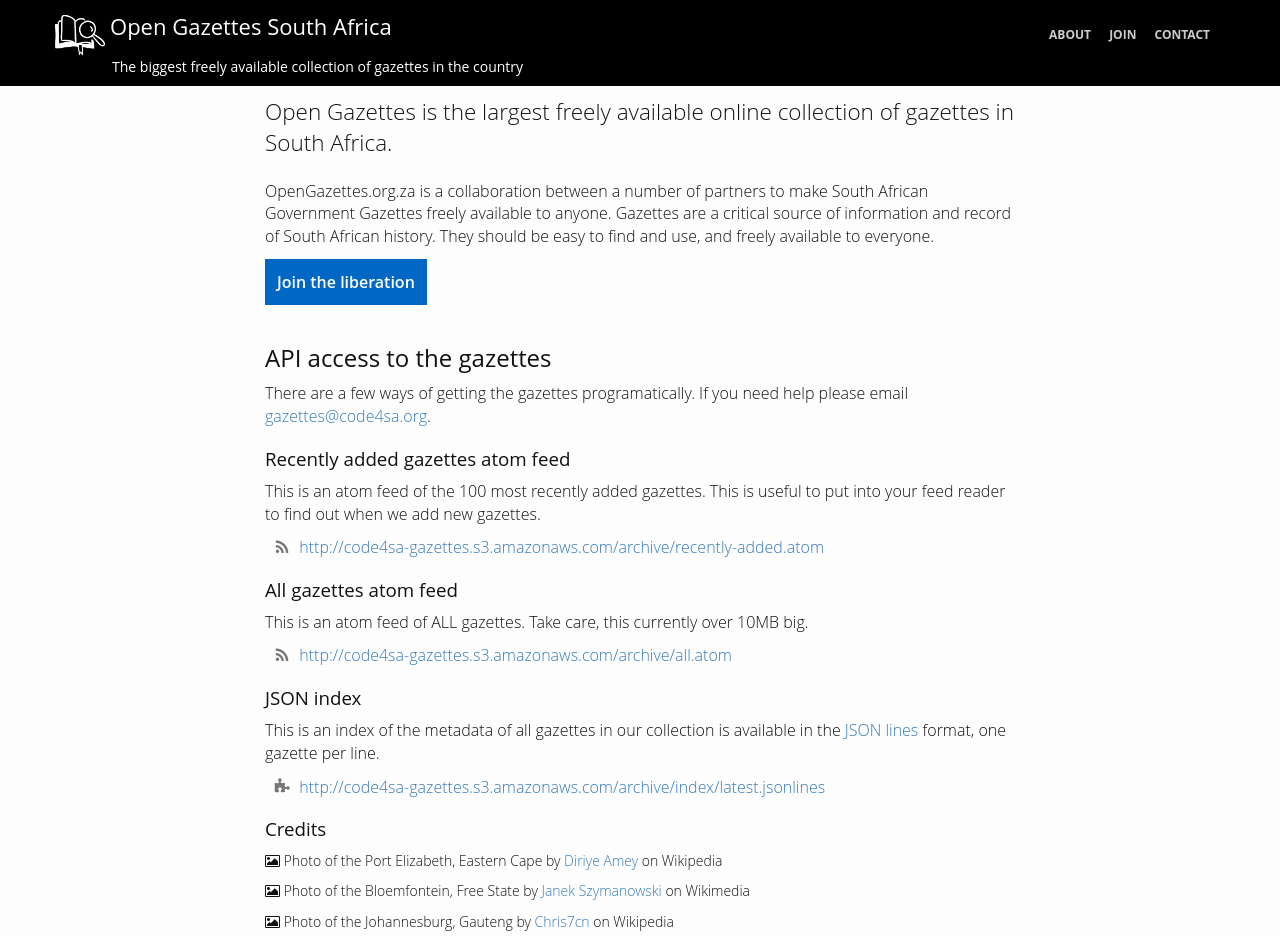
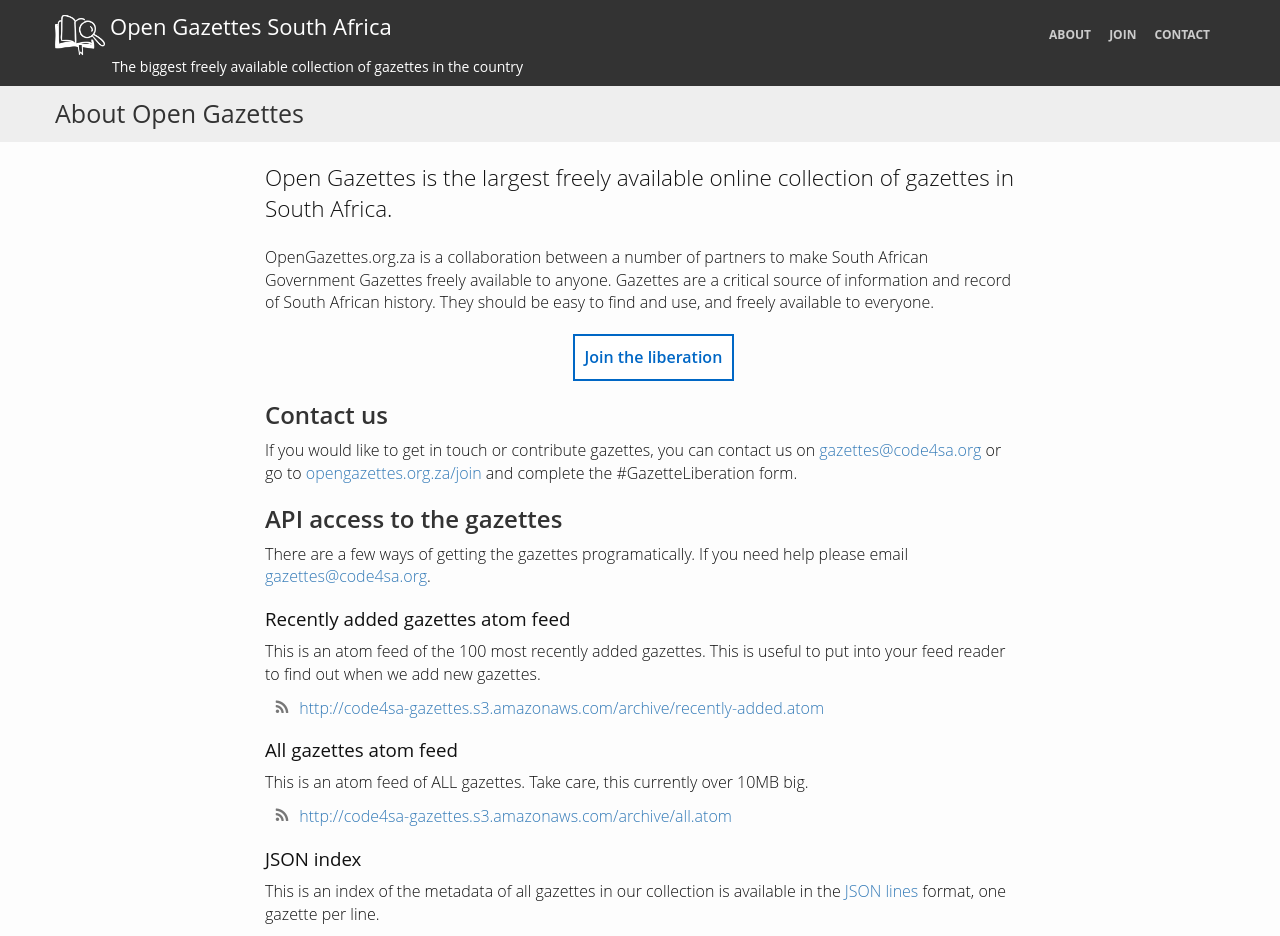
Before and after one commit to OpenUpSA/opengazettes, a Jekyll site: the page built from about.html, in a window 1280 px wide. Shown: the top 936 px of the page. Built offline with Jekyll 4.4.1, drawn with Linux system fonts in a browser that asks for light colours; comment, search, counter and statistics services are not loaded; some of the changed text lies outside the part shown.

Commit message:
full width footer, add page titles, update styles, reverse buttons, move contact on about page, move cta above button, position national gazettes button

```diff
--- a/_includes/footer.html
+++ b/_includes/footer.html
@@ -2,7 +2,7 @@
 
   <div class="container">
     <div class="row">
-      <div class="col-md-8 col-md-offset-2">
+      <div class="">
         <h2>{{ site.title }}</h2>
         <p>{{ site.description }}</p>
         <p class="footer-govprinters">
--- a/_includes/header.html
+++ b/_includes/header.html
@@ -34,4 +34,10 @@
     </div>
   -->
 
+  <div class="container">
+    <div class="page-tag">
+      <p>{{ page.pagetag }}</p>
+    </div>
+  </div>
+
 </header>
--- a/_includes/introduction.html
+++ b/_includes/introduction.html
@@ -3,8 +3,8 @@
 		<div class="img-center">
 			<div class="banner">
 				<img src="/img/banner_5.png" style="width:100%;" />
+				<p>Help us build the biggest collection of freely available gazettes in South Africa</p>
 				<a href="/join"><p class="join-title">#GazetteLiberation</p></a>
-				<p>Help us build the biggest collection of freely available gazettes in South Africa</p>
 			</div>
 		</div>
 	</div>
@@ -16,7 +16,7 @@
 	<h2>National Gazettes</h2>
 	<div>
 		<div class="row">
-			<div class="col-md-4"><a class="btn_p" href="/gazettes/ZA/"><button class="gazettes_nav_btn btn_nat" name="button"><span class="btn_text">Government Gazettes</span></button></a></div>
+			<div class="col-md-6 col-md-offset-3"><a class="btn_p" href="/gazettes/ZA/"><button class="gazettes_nav_btn btn_nat" name="button"><span class="btn_text">Government Gazettes</span></button></a></div>
 		</div>
 	</div>
 </div>
--- a/_sass/site.scss
+++ b/_sass/site.scss
@@ -5,18 +5,17 @@
 }
 
 button {
-    background-color: #0067c5;
-    border: none;
-    color: #ffffff;
+    background-color: #fff;
+    color: #0067c5;
+    border: 2px solid #0067c5;
     padding: 10px;
     font-weight:600;
-    border: 2px solid #0067c5;
 }
 
 button:hover {
-    background-color: #fff;
-    color: #0067c5;
+    background-color: #0067c5;
     border: 2px solid #0067c5;
+    color: #ffffff;
 }
 
 .text-standout {
@@ -29,7 +28,7 @@
     background-color: #eeeeee;
 
     .navbar {
-        background-color: #000000;
+        background-color: #333;
         margin-bottom: 10px;
     }
 
@@ -167,17 +166,31 @@
     }
 }
 
+h2, .h2 {
+    font-weight: 600;
+    color: #333;
+}
+
+.banner p {
+        font-size: 30px;
+        font-weight: 600;
+    }
+
 .introduction {
-    .banner p {
-        font-size: 30px;
-        font-weight: 700;
-    }
+
     margin-top: 30px;
     margin-bottom: 30px;
     .cta a {
         font-weight: 600;
         color: #0067c5;
     }
+}
+
+.page-tag {
+    font-size: 25px;
+    font-weight: 400;
+    color: #333;
+    margin-left: -15px;
 }
 
 .gazettes_nav {
@@ -271,9 +284,9 @@
 }
 
 .join-title {
-    background-color: #0067c5;
+    background-color: #fff;
     padding: 15px;
-    color: #fff;
+    color: #0067c5;
     font-weight: 700;
     font-size: 30px;
     width: 60%;
@@ -283,8 +296,8 @@
 }
 
 .join-title:hover {
-    background-color:#fff;
-    color: #0067c5;
+    background-color:#0067c5;
+    color: #fff;
     border: 2px solid #0067c5;
 }
 .banner a:hover {
@@ -294,6 +307,10 @@
 .join_intro {
     margin-top: 30px;
     margin-bottom: 30px;
+}
+
+.fa-picture-o {
+    color: #777777;
 }
 
 @media screen and (max-width: 768px) {
@@ -347,6 +364,7 @@
 // free-text article pages
 article {
     section {
-        margin-bottom: 40px;
+        margin-bottom: 20px;
+        margin-top: 20px;
     }
 }
--- a/about.html
+++ b/about.html
@@ -1,18 +1,28 @@
 ---
 layout: default
 title: About Open Gazettes
+pagetag: About Open Gazettes
 ---
 
 <div class="col-md-8 col-md-offset-2">
+<article class="about">
 
-<article class="about">
   <section>
       <p class="lead">Open Gazettes is the largest freely available online collection of gazettes in South Africa.</p>
+      <p>OpenGazettes.org.za is a collaboration between a number of partners to make South African Government Gazettes freely available to anyone. Gazettes are a critical source of information and record of South African history. They should be easy to find and use, and freely available to everyone.</p>
+  </section>
 
-    <p>OpenGazettes.org.za is a collaboration between a number of partners to make South African Government Gazettes freely available to anyone. Gazettes are a critical source of information and record of South African history. They should be easy to find and use, and freely available to everyone.</p>
+  <div class="container">
+    <div class="row">
+      <div class="col-md-6 col-md-offset-3">
+          <a href="/join"><button name="button">Join the liberation</button></a>
+      </div>
+    </div>
+  </div>
 
-    <a href="/join"><button name="button">Join the liberation</button></a>
-
+  <section>
+      <h2 id="contact-us">Contact us</h2>
+      <p>If you would like to get in touch or contribute gazettes, you can contact us on <a href="mailto:gazettes@code4sa.org"">gazettes@code4sa.org</a> or go to <a href="/join">opengazettes.org.za/join</a> and complete the #GazetteLiberation form.</p>
   </section>
 
   <section>
@@ -42,8 +52,11 @@
         <li><i class="fa fa-li fa-puzzle-piece text-muted"></i> <a href="http://code4sa-gazettes.s3.amazonaws.com/archive/index/latest.jsonlines">http://code4sa-gazettes.s3.amazonaws.com/archive/index/latest.jsonlines</a></li>
       </ul>
 
+  </section>
+
+  <section>
     <div class="credits">
-    <h3>Credits</h3>
+      <h2>Credits</h2>
       <p><i class="fa fa-picture-o" aria-hidden="true"></i> Photo of the Port Elizabeth, Eastern Cape by <a href="https://commons.wikimedia.org/wiki/File:South_Africa_-_Port_Elizabeth_(16277766870).jpg" target="_blank">Diriye Amey</a> on Wikipedia</p>
       <p><i class="fa fa-picture-o" aria-hidden="true"></i> Photo of the Bloemfontein, Free State by <a href="https://commons.wikimedia.org/wiki/File:9_2_302_0027-Vierde_Raadsaal-Bloemfontein-Front-s.jpg" target="_blank">Janek Szymanowski</a> on Wikimedia</p>
       <p><i class="fa fa-picture-o" aria-hidden="true"></i> Photo of the Johannesburg, Gauteng by <a href="https://en.wikipedia.org/wiki/File:Johannesburg_Skyline.jpg" target="_blank">Chris7cn</a> on Wikipedia</p>
--- a/join.html
+++ b/join.html
@@ -1,12 +1,18 @@
 ---
 layout: default
 title: Join Open Gazettes
+pagetag: How to join the liberation
 ---
 <div class="col-md-8 col-md-offset-2">
+
 		<div class="img-center">
-			<img src="/img/hands.png" width="60%" />
-			<a href="#join-form"><p class="join-title">Join the liberation!</p></a>
+			<div class="banner">
+				<img src="/img/hands.png" width="60%" />
+				<p>Help us by sharing your gazettes!</p>
+				<a href="#join-form"><p class="join-title">Join the liberation!</p></a>
+			</div>
 		</div>
+
 		<div class="join_intro">
 				<p><a href="http://code4sa.org/" target="_blank">Code for South Africa</a>, the <a href="http://www.saflii.org/" target="_blank">Southern African Legal Information Institute</a>, <a href="https://indigotrust.org.uk/" target="_blank">Indigo Trust</a> and <a href="https://codeforafrica.org/" target="_blank">Code for Africa</a> are building the biggest collection of freely available gazettes in South Africa, and we need your help.</p><p>If you have any government gazettes, in any format (hard copy, PDF, scan, etc), contribute them to our public collection and become a part of the #GazetteLiberation campaign. Encourage and challenge everyone you know to take part too.</p><p>The collection is freely available for anyone to use. Gazettes are available on this website, individually, and in bulk.</p>
 
```
Also changed, not shown: other parts of about.html (+0 -5 lines). Lines whose indentation alone changed are shown as unchanged.
